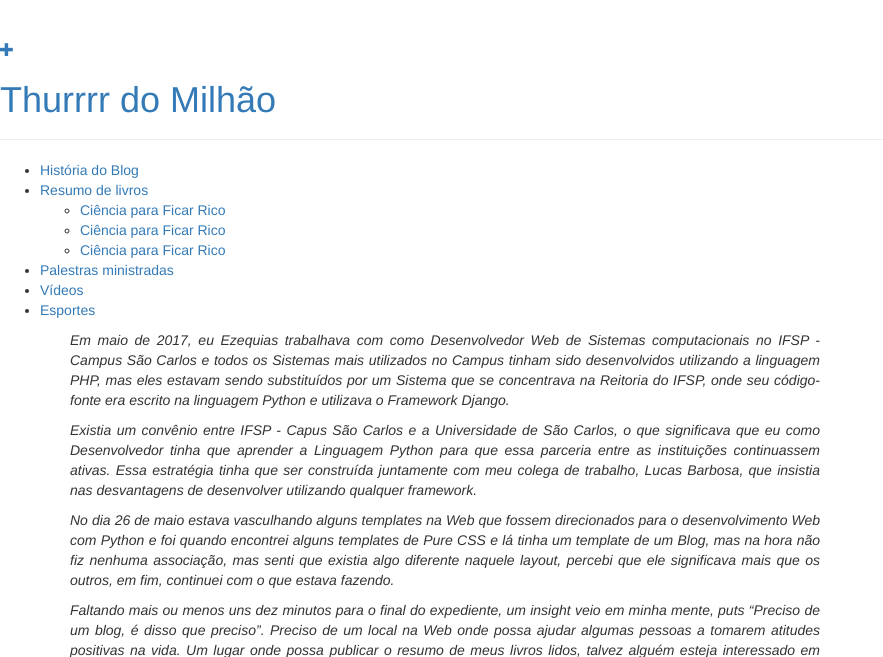
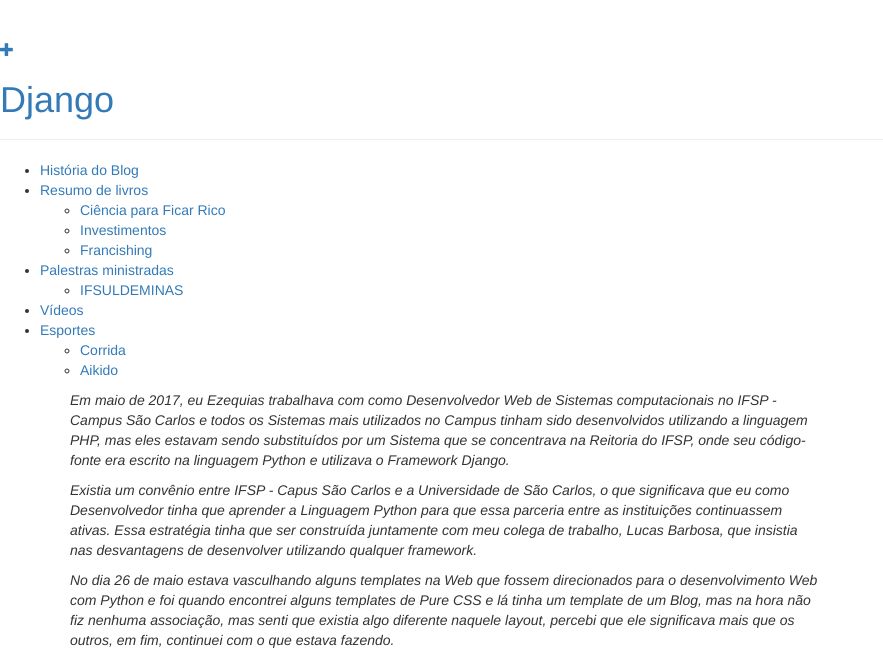
Before and after one commit to Ezequias-Silva/meu-primeiro-blog, a Django app: a page that uses blog/templates/blog/base.html in a window 1280 px wide. Shown: the top 657 px of the page, without its empty margins (0-883 px from the left). Run offline with Django 3.2, Linux system fonts and the light colour scheme; some libraries are stand-ins or nearby versions.

Commit message:
Atualizando 'menu' do template

```diff
--- a/blog/templates/blog/base.html
+++ b/blog/templates/blog/base.html
@@ -16,7 +16,7 @@
   <body>
     <div class="page-header">
       <a href="{% url 'post_new' %}" class="top-menu"><span class="glyphicon glyphicon-plus"></span></a>
-      <h1><a href="#">Thurrrr do Milhão</a></h1>
+      <h1><a href="#">Django </a></h1>
     </div>
 
     <!--<img src="https://upload.wikimedia.org/wikipedia/commons/4/4a/Logo_2013_Google.png">
@@ -31,20 +31,30 @@
           <li>
             <a href="#">Resumo de livros</a>
             <ul class="sub-menu clearfix">
-              <li><a href="#">Ciência para Ficar Rico</a></li>
-              <li><a href="#">Ciência para Ficar Rico</a></li>
-              <li><a href="#">Ciência para Ficar Rico</a></li>
-
+              <li><a href="{% url 'post_ficarrico' %}">Ciência para Ficar Rico</a></li>
+              <li><a href="#">Investimentos</a></li>
+              <li><a href="#">Francishing</a></li>
             </ul>
           </li>
 
+          <li>
+            <a href="#">Palestras ministradas</a>
+            <ul class="sub-menu clearfix">
+              <li><a href="http://www.muz.ifsuldeminas.edu.br/index.php/gerais/5156-palestraegressos" target="_blank">IFSULDEMINAS</a></li>
+            </ul>
+          </li>
 
-          <li><a href="http://www.muz.ifsuldeminas.edu.br/index.php/gerais/5156-palestraegressos" target="_blank">Palestras ministradas</a></li>
           <li><a href="https://www.youtube.com/watch?v=rTYSHv4TRg0&list=PL5wE4Yt7L6lFacOVexeJWesa19N2xoHcf" target="_blank">Vídeos</a></li>
-          <li><a href="http://www.correrpelomundo.com.br/busca-por-corridas/calendario-de-corridas-2017/" target="_blank">Esportes</a></li>
+
+          <li>
+            <a href="#">Esportes</a>
+            <ul class="sub-menu clearfix">
+              <li><a href="http://www.correrpelomundo.com.br/busca-por-corridas/calendario-de-corridas-2017/" target="_blank">Corrida</a></li>
+              <li><a href="http://www.febrai.com.br/home.php" target="_blank">Aikido</a></li>
+            </ul>
+          </li>
 
       </ul>
-
     </div>
 
     <!-- CHAMA A VARIAVEL POST DA view-->
--- a/blog/templates/blog/post_historia.html
+++ b/blog/templates/blog/post_historia.html
@@ -4,7 +4,7 @@
 
 <table>
   <tr>
-    <td align='justify'> <i><b></b>Em maio de 2017, eu Ezequias trabalhava com como Desenvolvedor Web de Sistemas computacionais no IFSP - Campus São Carlos e todos os Sistemas mais utilizados no Campus tinham sido desenvolvidos utilizando a linguagem PHP, mas eles estavam sendo substituídos por um Sistema que se concentrava na Reitoria do IFSP, onde seu código-fonte era escrito na linguagem Python e utilizava o Framework Django.
+    <td><i><b></b>Em maio de 2017, eu Ezequias trabalhava com como Desenvolvedor Web de Sistemas computacionais no IFSP - Campus São Carlos e todos os Sistemas mais utilizados no Campus tinham sido desenvolvidos utilizando a linguagem PHP, mas eles estavam sendo substituídos por um Sistema que se concentrava na Reitoria do IFSP, onde seu código-fonte era escrito na linguagem Python e utilizava o Framework Django.
 
     <p></p>Existia um convênio entre IFSP - Capus São Carlos e a Universidade de São Carlos, o que significava que eu como Desenvolvedor tinha que aprender a Linguagem Python para que essa parceria entre as instituições continuassem ativas. Essa estratégia tinha que ser construída juntamente com meu colega de trabalho, Lucas Barbosa, que insistia nas desvantagens de desenvolver utilizando qualquer framework.
 
--- a/blog/urls.py
+++ b/blog/urls.py
@@ -1,5 +1,6 @@
 from django.conf.urls import include, url
 from . import views
+from django.conf import settings
 
 urlpatterns = [
     url(r'^$', views.post_list, name='post_list'),
@@ -7,4 +8,5 @@
     url(r'^post/new/$', views.post_new, name='post_new'),
     url(r'^post/(?P<pk>[0-9]+)/edit/$', views.post_edit, name='post_edit'),
     url(r'^historia/$', views.post_historia, name='post_historia'),
+    url(r'^ficarrico/$', views.post_ficarrico, name='post_ficarrico')
 ]
--- a/blog/views.py
+++ b/blog/views.py
@@ -43,3 +43,6 @@
 
 def post_historia(request):
     return render(request, 'blog/post_historia.html', {})
+
+def post_ficarrico(request):
+    return render(request, 'blog/post_ficarrico.html', {})
--- a/mysite/settings.py
+++ b/mysite/settings.py
@@ -119,4 +119,4 @@
 # https://docs.djangoproject.com/en/1.11/howto/static-files/
 
 STATIC_URL = '/static/'
-STATIC_ROOT = os.path.join(BASE_DIR, 'static')
+STATIC_ROOT = os.path.join(BASE_DIR, 'blog','static')
```
Also changed, not shown: blog/templates/blog/post_ficarrico.html (added, +16 -0 lines).
